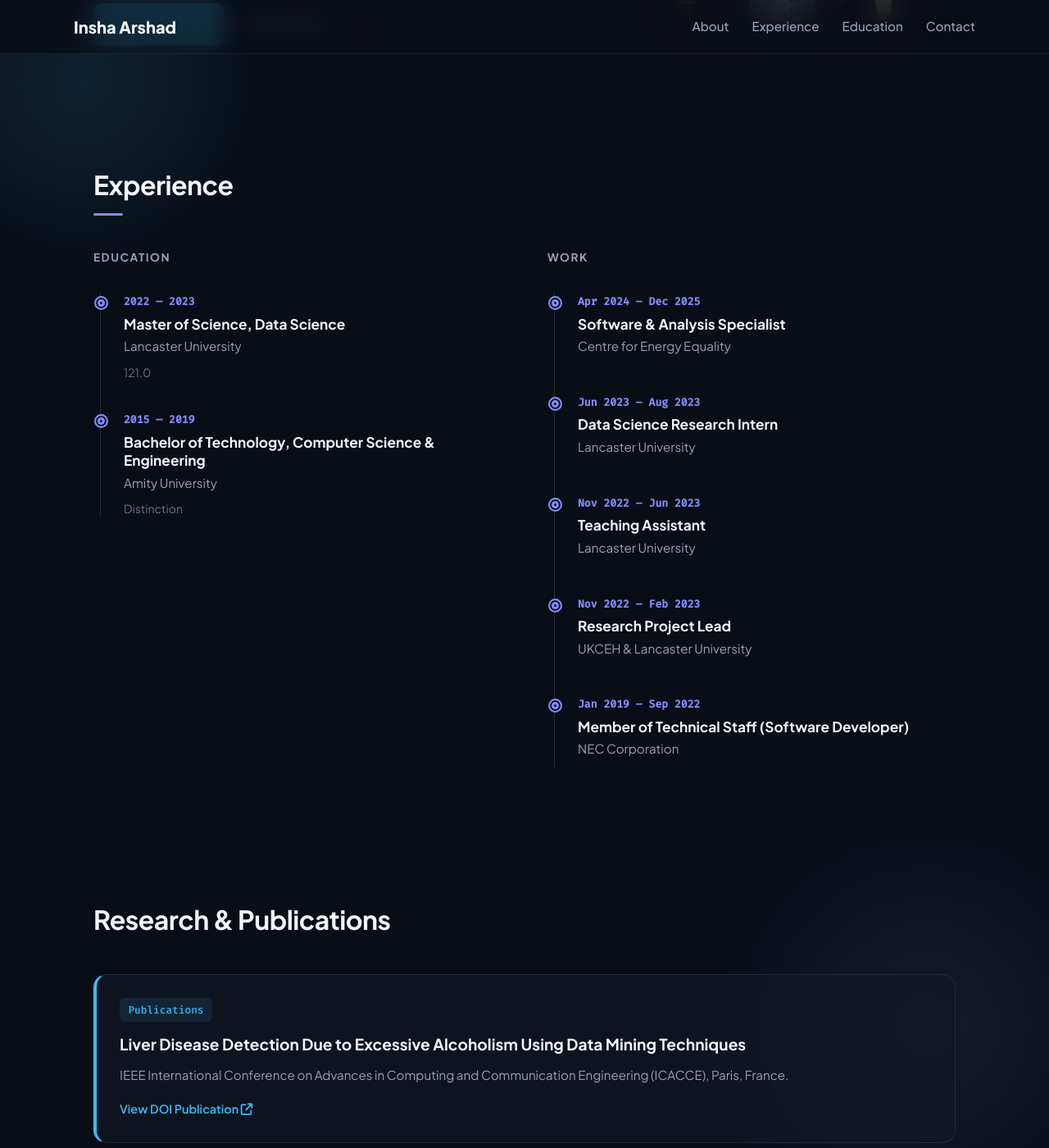
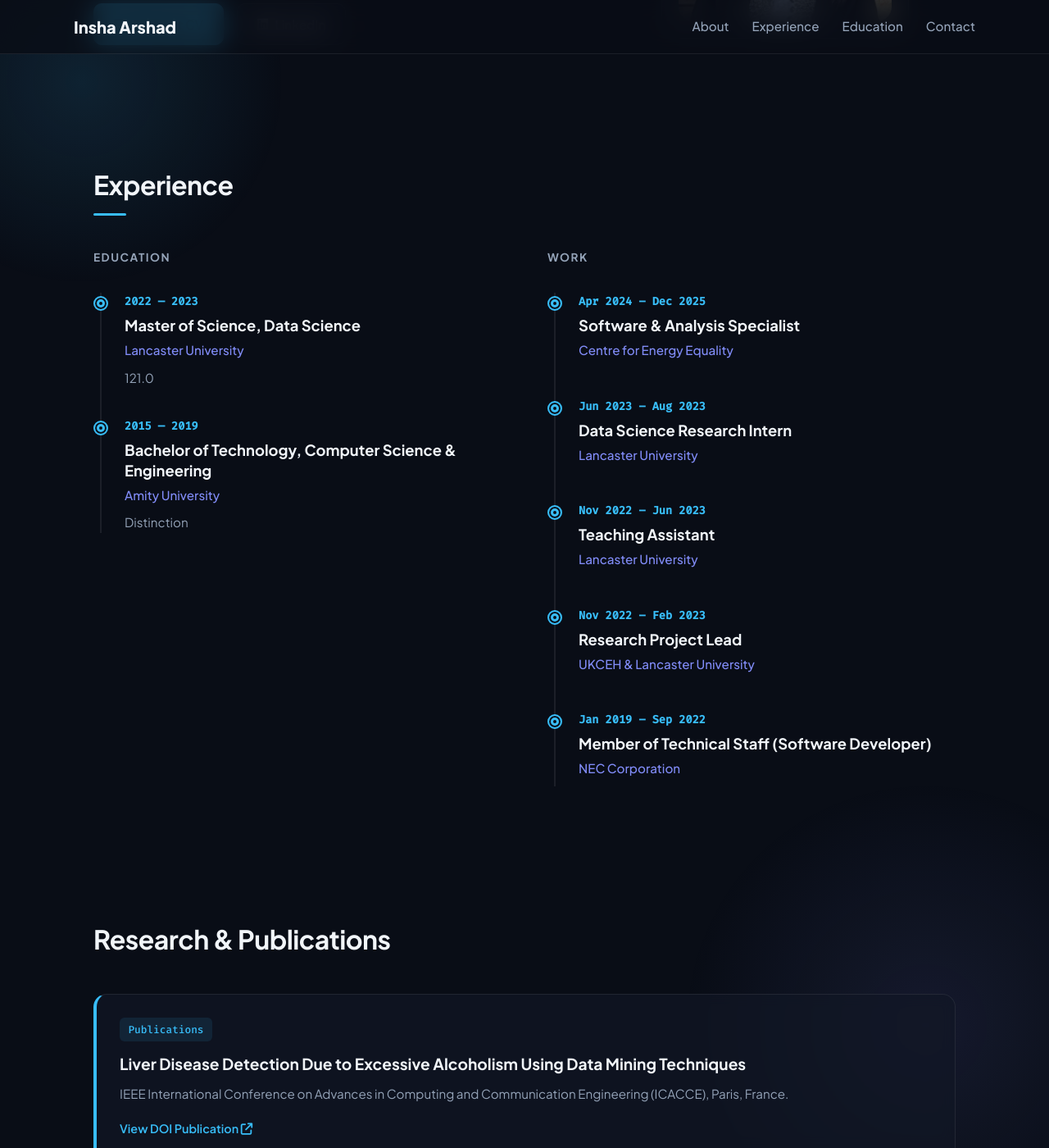
Before and after one commit to Insha-A/aboutme, a Jekyll site: the page built from index.html, in a window 1280 px wide and 1400 px high, scrolled down 426 px. Shown: the whole window at 82% size. Built offline with Jekyll 4.4.1, drawn with Linux system fonts in a browser that asks for light colours.

Commit message:
Update style.css

```diff
--- a/assets/css/style.css
+++ b/assets/css/style.css
@@ -426,11 +426,11 @@ footer {
   .timeline-item::before { left: -1.95rem; }
   .nav-links { display: none; }
 }
-/* Dual Column Timeline Layout */
+/* Dual Column Timeline (Preserving Original Palette) */
 .title-underline {
-  width: 36px;
+  width: 40px;
   height: 3px;
-  background: var(--accent);
+  background: var(--primary);
   margin-top: 6px;
   border-radius: 2px;
 }
@@ -439,7 +439,7 @@ footer {
   display: grid;
   grid-template-columns: 1fr 1fr;
   gap: 3.5rem;
-  margin-top: 2rem;
+  margin-top: 2.5rem;
 }
 
 .column-subtitle {
@@ -453,7 +453,7 @@ footer {
 
 .timeline {
   position: relative;
-  border-left: 1.5px solid rgba(255, 255, 255, 0.12);
+  border-left: 2px solid var(--border);
   margin-left: 0.5rem;
   padding-left: 1.75rem;
   display: flex;
@@ -465,48 +465,49 @@ footer {
   position: relative;
 }
 
-/* Bullseye marker matching reference */
+/* Bullseye marker matching your primary cyan theme */
 .timeline-item::before {
   content: "";
   position: absolute;
-  left: -2.25rem;
+  left: -2.35rem;
   top: 0.25rem;
-  width: 13px;
-  height: 13px;
+  width: 14px;
+  height: 14px;
   border-radius: 50%;
   background: var(--bg);
-  border: 2px solid #818cf8;
-  box-shadow: inset 0 0 0 2px var(--bg), inset 0 0 0 5px #818cf8;
+  border: 2px solid var(--primary);
+  box-shadow: inset 0 0 0 2px var(--bg), inset 0 0 0 5px var(--primary);
 }
 
 .timeline-date {
   display: block;
-  font-size: 0.82rem;
+  font-size: 0.85rem;
   font-weight: 600;
-  color: #818cf8;
-  margin-bottom: 0.3rem;
+  color: var(--primary);
+  margin-bottom: 0.35rem;
   font-family: 'Fira Code', monospace;
 }
 
 .timeline-role {
-  font-size: 1.08rem;
+  font-size: 1.15rem;
   font-weight: 700;
-  color: #f1f5f9;
-  line-height: 1.3;
+  color: var(--text);
+  line-height: 1.35;
 }
 
 .timeline-org {
   display: block;
   font-size: 0.95rem;
-  color: #94a3b8;
-  margin-top: 0.2rem;
+  color: var(--accent);
+  margin-top: 0.25rem;
   margin-bottom: 0.6rem;
+  font-weight: 500;
 }
 
 .timeline-desc {
-  font-size: 0.88rem;
-  color: #64748b;
-  line-height: 1.5;
+  font-size: 0.95rem;
+  color: var(--text-muted);
+  line-height: 1.6;
 }
 
 @media (max-width: 768px) {
```
